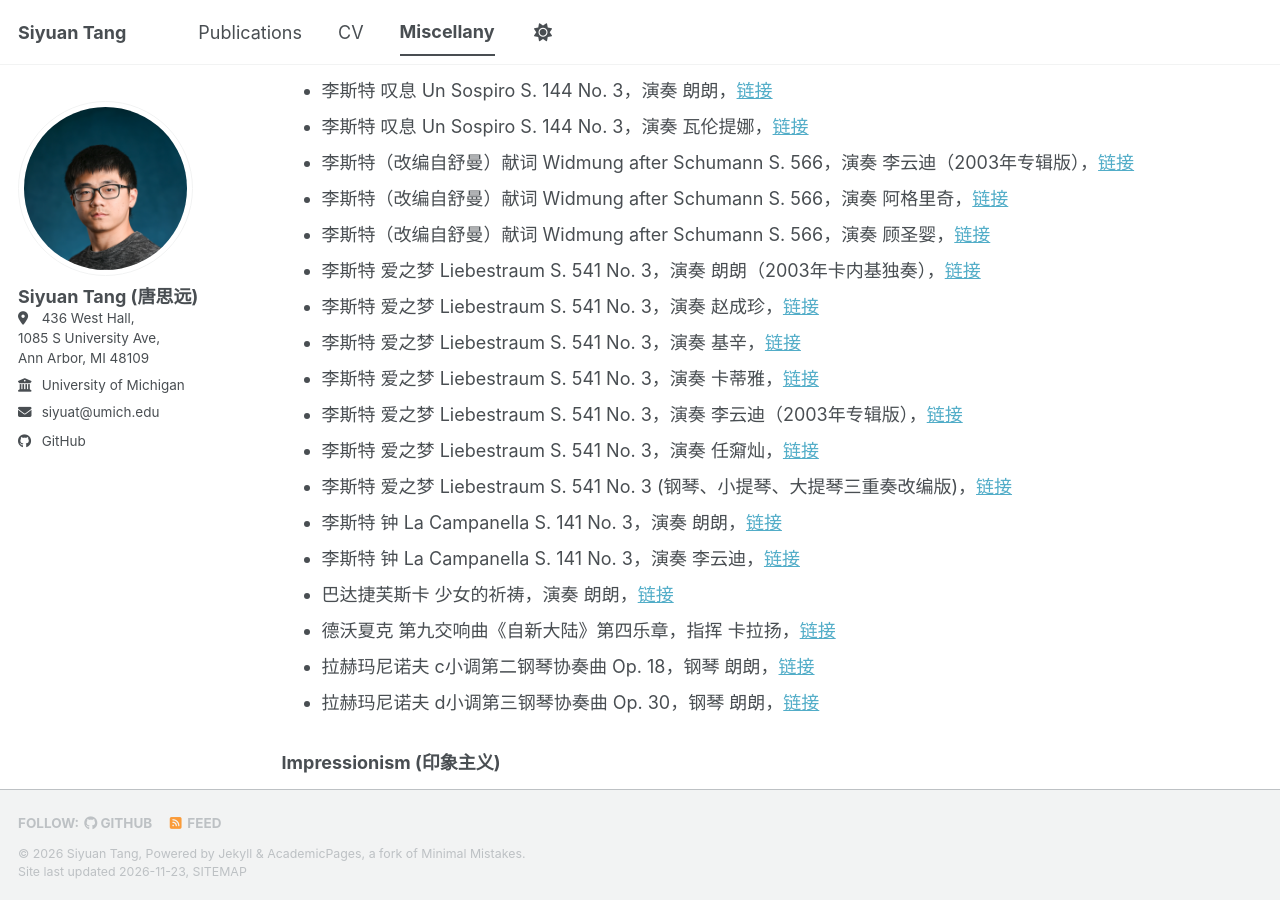
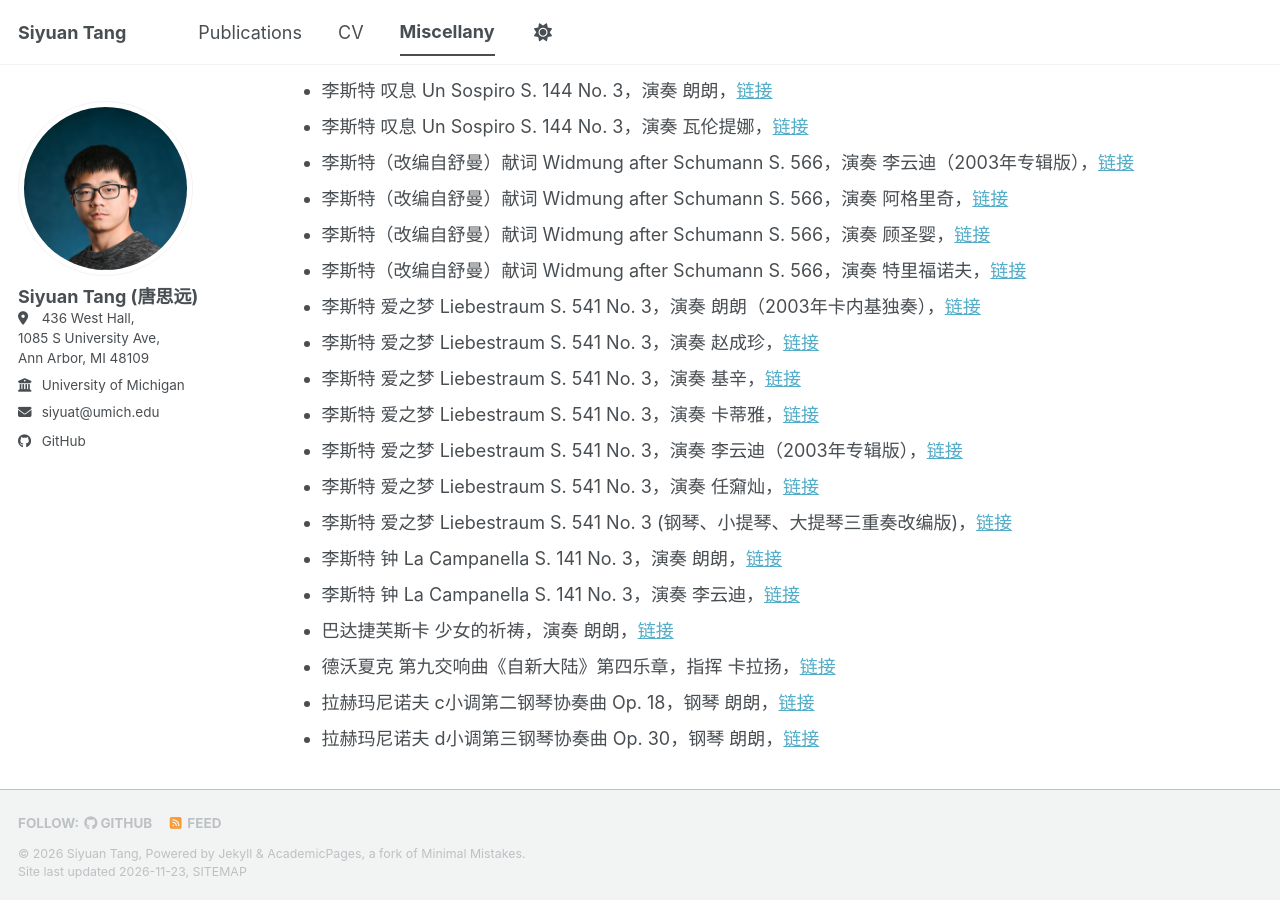
Before and after one commit to siyuat-ui/siyuat-ui.github.io, a Jekyll site: the page built from _pages/miscellany.md, in a window 1280 px wide and 900 px high, scrolled down 2726 px. Built offline with Jekyll 4.4.1, drawn with Linux system fonts in a browser that asks for light colours; a style sheet for code colours, icons or effects is not loaded.

Commit message:
Add Liszt/Schumann Widmung performed by 特里福诺夫
Co-Authored-By: Claude Sonnet 5.5 <noreply@anthropic.com>
Claude-Session: https://claude.ai/code/session_01V4NqYJVaZa2Mrh8DC2t8GC

```diff
--- a/_pages/miscellany.md
+++ b/_pages/miscellany.md
@@ -94,6 +94,7 @@ Classical Music
 * 李斯特（改编自舒曼）献词 Widmung after Schumann S. 566，演奏 李云迪（2003年专辑版），<a href="https://www.youtube.com/watch?v=jDWeTO3tBNI" target="_blank" rel="noopener noreferrer">链接</a>
 * 李斯特（改编自舒曼）献词 Widmung after Schumann S. 566，演奏 阿格里奇，<a href="https://www.bilibili.com/video/BV1a4411B7F5/?vd_source=a561ef469b393b8e0fe54f7f631cc160" target="_blank" rel="noopener noreferrer">链接</a>
 * 李斯特（改编自舒曼）献词 Widmung after Schumann S. 566，演奏 顾圣婴，<a href="https://www.bilibili.com/video/BV1dW411i7j6/?vd_source=a561ef469b393b8e0fe54f7f631cc160" target="_blank" rel="noopener noreferrer">链接</a>
+* 李斯特（改编自舒曼）献词 Widmung after Schumann S. 566，演奏 特里福诺夫，<a href="https://www.bilibili.com/video/BV16Y411i7N3/?vd_source=a561ef469b393b8e0fe54f7f631cc160" target="_blank" rel="noopener noreferrer">链接</a>
 * 李斯特 爱之梦 Liebestraum S. 541 No. 3，演奏 朗朗（2003年卡内基独奏），<a href="https://www.bilibili.com/video/BV1AM4y1Z7wd/?spm_id_from=333.1387.favlist.content.click&vd_source=a561ef469b393b8e0fe54f7f631cc160" target="_blank" rel="noopener noreferrer">链接</a>
 * 李斯特 爱之梦 Liebestraum S. 541 No. 3，演奏 赵成珍，<a href="https://www.bilibili.com/video/BV1RL41157GT/?spm_id_from=333.1387.favlist.content.click&vd_source=a561ef469b393b8e0fe54f7f631cc160" target="_blank" rel="noopener noreferrer">链接</a>
 * 李斯特 爱之梦 Liebestraum S. 541 No. 3，演奏 基辛，<a href="https://www.bilibili.com/video/BV1W3411r7EY/?spm_id_from=333.1387.favlist.content.click&vd_source=a561ef469b393b8e0fe54f7f631cc160" target="_blank" rel="noopener noreferrer">链接</a>
```
